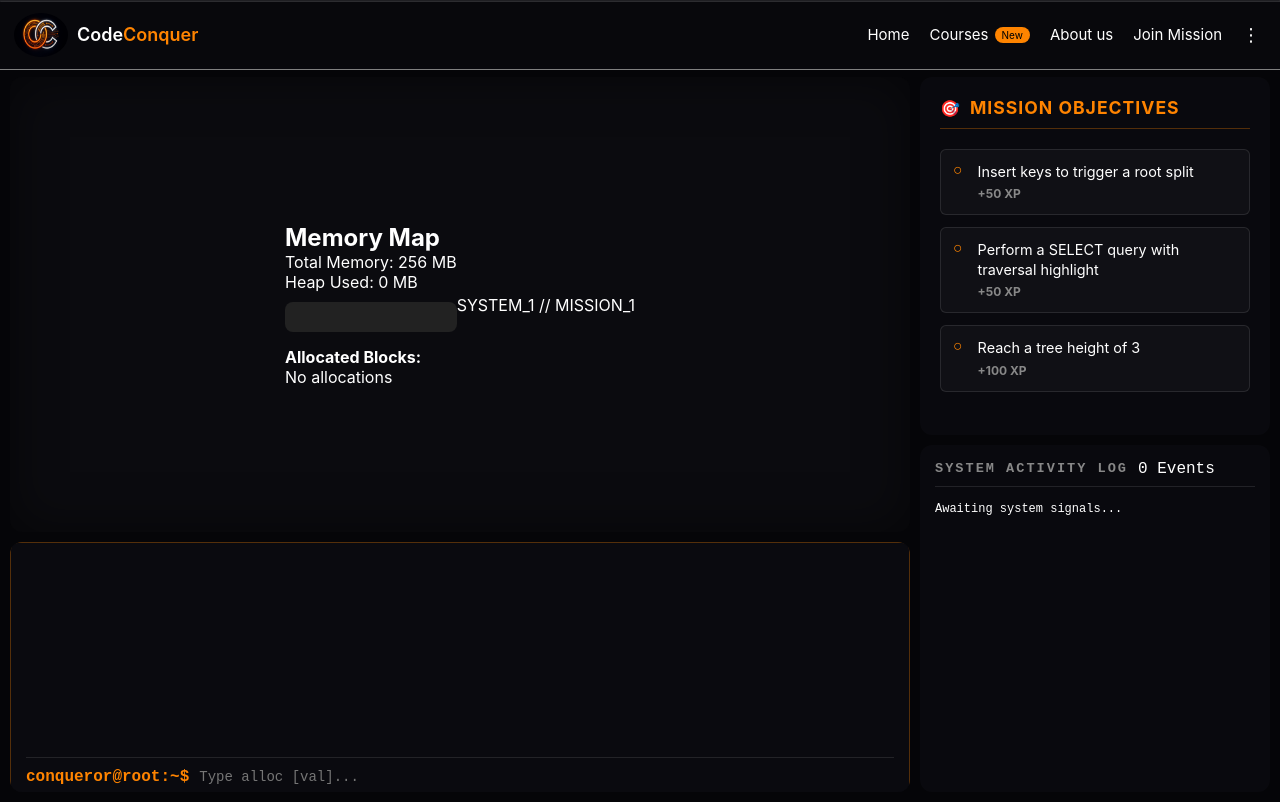
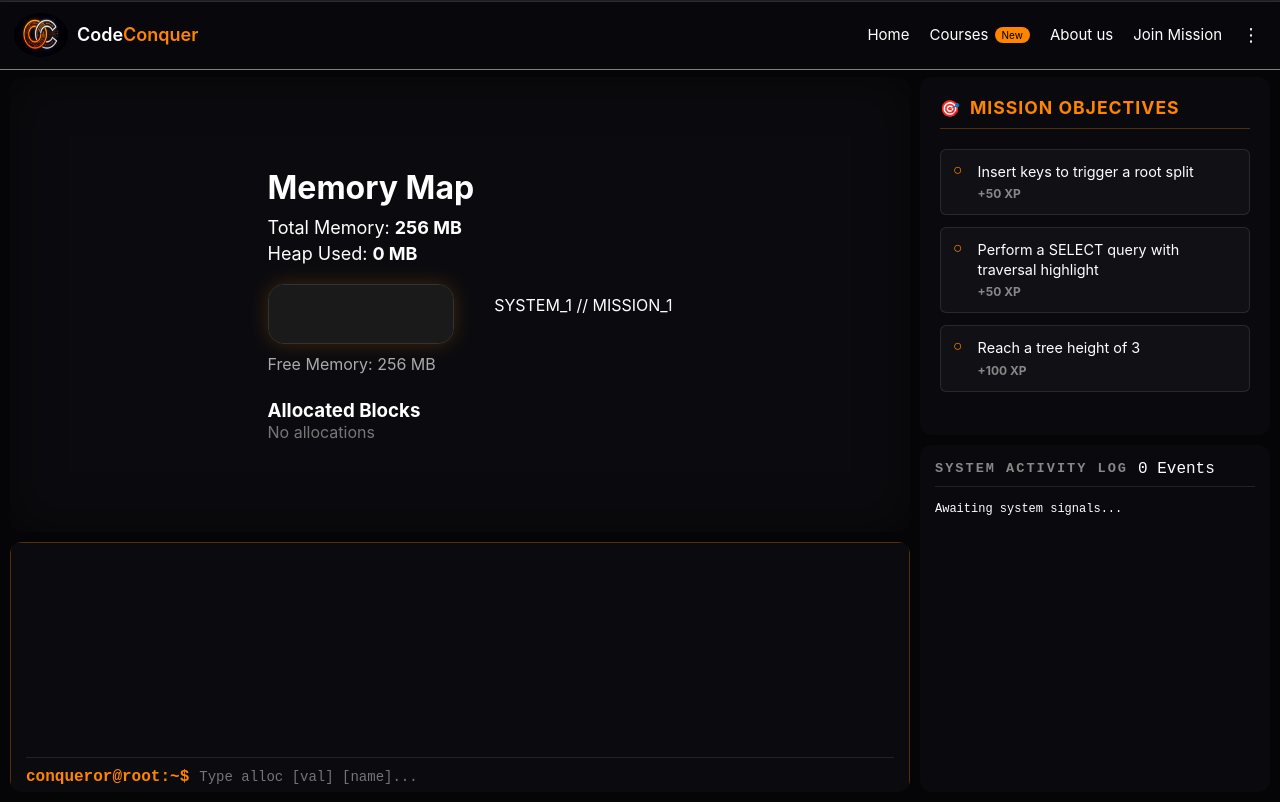
Before and after one commit to Arshh-W/concept-mastery-engine, a React app in the folder frontend/: page /game/1/1 in a window 1280 px wide. Built offline with nearby package versions, Linux system fonts and the light colour scheme; the HTML template or start-up script is replaced by a standard one.

Commit message:
Os UI and terminal page

```diff
--- a/frontend/src/components/Memorymap.jsx
+++ b/frontend/src/components/Memorymap.jsx
@@ -1,43 +1,113 @@
 import React from "react";
 import useGameStore from "../store/useGameStore";
+
+const generateColor = (index) => {
+  const colors = [
+    "#ff6b6b",
+    "#feca57",
+    "#48dbfb",
+    "#1dd1a1",
+    "#5f27cd",
+    "#ff9ff3",
+    "#00d2d3"
+  ];
+  return colors[index % colors.length];
+};
 
 const MemoryMap = () => {
   const { memory } = useGameStore();
 
   const usagePercent = (memory.heapUsed / memory.total) * 100;
+  const freeMemory = memory.total - memory.heapUsed;
 
   return (
-    <div>
-      <h2>Memory Map</h2>
+    <div style={{ padding: "20px" }}>
+      <h1 style={{ marginBottom: "10px" }}>Memory Map</h1>
 
-      <p>Total Memory: {memory.total} MB</p>
-      <p>Heap Used: {memory.heapUsed} MB</p>
-
-
-      <div style={{
-        width: "100%",
-        height: "30px",
-        background: "#222",
-        borderRadius: "8px",
-        overflow: "hidden",
-        marginTop: "10px"
-      }}>
-        <div style={{
-          width: `${usagePercent}%`,
-          height: "100%",
-          background: "linear-gradient(90deg, orange, red)",
-          transition: "width 0.4s ease"
-        }} />
+      <div style={{ fontSize: "18px", marginBottom: "5px" }}>
+        Total Memory: <strong>{memory.total} MB</strong>
       </div>
 
+      <div style={{ fontSize: "18px", marginBottom: "20px" }}>
+        Heap Used: <strong>{memory.heapUsed} MB</strong>
+      </div>
 
-      <div style={{ marginTop: "15px" }}>
-        <h4>Allocated Blocks:</h4>
-        {memory.blocks.length === 0 && <p>No allocations</p>}
+      <div
+        style={{
+          width: "90%",
+          height: "60px",
+          background: "#111",
+          borderRadius: "16px",
+          overflow: "hidden",
+          display: "flex",
+          border: "1px solid #333",
+          boxShadow: "0 0 20px rgba(255,140,0,0.2)"
+        }}
+      >
+        {memory.blocks.map((block, index) => (
+          <div
+            key={block.id}
+            style={{
+              width: `${(block.size / memory.total) * 100}%`,
+              background: generateColor(index),
+              display: "flex",
+              alignItems: "center",
+              justifyContent: "center",
+              fontWeight: "bold",
+              color: "#000",
+              transition: "all 0.3s ease"
+            }}
+          >
+            {block.name}
+          </div>
+        ))}
 
-        {memory.blocks.map(block => (
-          <div key={block.id}>
-            Block: {block.size} MB
+        {usagePercent < 100 && (
+          <div
+            style={{
+              width: `${100 - usagePercent}%`,
+              background: "#1a1a1a"
+            }}
+          />
+        )}
+      </div>
+
+      <div style={{ marginTop: "10px", color: "#aaa" }}>
+        Free Memory: {freeMemory} MB
+      </div>
+
+      <div style={{ marginTop: "25px" }}>
+        <h3>Allocated Blocks</h3>
+
+        {memory.blocks.length === 0 && (
+          <p style={{ color: "#777" }}>No allocations</p>
+        )}
+
+        {memory.blocks.map((block, index) => (
+          <div
+            key={block.id}
+            style={{
+              padding: "10px 15px",
+              marginTop: "10px",
+              borderRadius: "10px",
+              background: "#1a1a1a",
+              display: "flex",
+              justifyContent: "space-between",
+              alignItems: "center"
+            }}
+          >
+            <span>
+              <strong>{block.name}</strong> — {block.size} MB
+            </span>
+
+            <div
+              style={{
+                width: "12px",
+                height: "12px",
+                borderRadius: "4px",
+                background: generateColor(index)
+              }}
+            />
           </div>
         ))}
       </div>
--- a/frontend/src/components/Terminal.jsx
+++ b/frontend/src/components/Terminal.jsx
@@ -48,7 +48,9 @@ const Terminal = () => {
         const trimmedInput = input.trim();
         if (!trimmedInput) return;
 
-        const [action, value] = trimmedInput.split(' ');
+        const parts = trimmedInput.split(' ');
+        const action = parts[0];
+        const value = parts[1];
         const cmd = action.toUpperCase();
 
         // 1. Handle CLEAR
@@ -67,7 +69,6 @@ const Terminal = () => {
                     logEvent(`Index update: Key ${value} inserted.`, "success");
                     addCommand(trimmedInput, `SUCCESS: Key ${value} added to B-Tree.`);
 
-                    // GET LATEST TREE STATE TO CHECK GOAL
                     const latestTree = useGameStore.getState().bTreeData;
                     if (latestTree.children && latestTree.children.length > 0) {
                         completeGoal(1);
@@ -77,32 +78,73 @@ const Terminal = () => {
                 }
             }
             else if (cmd === 'SELECT') {
-                if (value) {
+                if (!isNaN(value)) {
                     logEvent(`Searching for Key: ${value}...`, "info");
                     await searchKey(value);
                     addCommand(trimmedInput, `Search completed for Key ${value}.`);
                 } else {
-                    addCommand(trimmedInput, "ERROR: SELECT requires a search key.");
+                    addCommand(trimmedInput, "ERROR: SELECT requires a numeric key.");
                 }
-            } else {
+            }
+            else {
                 addCommand(trimmedInput, `Unknown DBMS command: ${cmd}`);
             }
         }
 
-        // 3. Handle OS
+        // 3. Handle OS (LOCAL SIMULATION)
         else if (domain === 'os') {
-            try {
-                const response = await sendQuery(trimmedInput);
-                if (response.status === "success") {
-                    if (response.memory) setMemoryFromBackend(response.memory);
-                    logEvent(response.message, "success");
-                    addCommand(trimmedInput, response.message);
+            const store = useGameStore.getState();
+            const currentMemory = store.memory;
+
+            if (cmd === 'ALLOC') {
+                if (!isNaN(value)) {
+                    const size = parseInt(value);
+
+                    if (currentMemory.heapUsed + size <= currentMemory.total) {
+                        const newBlock = {
+                            id: Date.now(),
+                            size,
+                            name: parts[2] || `P${currentMemory.blocks.length + 1}`
+                        };
+
+                        const updatedMemory = {
+                            ...currentMemory,
+                            heapUsed: currentMemory.heapUsed + size,
+                            blocks: [...currentMemory.blocks, newBlock]
+                        };
+
+                        setMemoryFromBackend(updatedMemory);
+                        logEvent(`Allocated ${size}MB successfully.`, "success");
+                        addCommand(trimmedInput, `Allocated ${size}MB successfully.`);
+                    } else {
+                        addCommand(trimmedInput, "ERROR: Not enough memory.");
+                    }
                 } else {
-                    logEvent(response.message, "error");
-                    addCommand(trimmedInput, response.message);
+                    addCommand(trimmedInput, "ERROR: alloc requires a numeric value.");
                 }
-            } catch (err) {
-                addCommand(trimmedInput, "CRITICAL: Backend connection failed.");
+            }
+
+            else if (cmd === 'FREE') {
+                const blockName = value;
+                const block = currentMemory.blocks.find(b => b.name === blockName);
+
+                if (block) {
+                    const updatedMemory = {
+                        ...currentMemory,
+                        heapUsed: currentMemory.heapUsed - block.size,
+                        blocks: currentMemory.blocks.filter(b => b.name !== blockName)
+                    };
+
+                    setMemoryFromBackend(updatedMemory);
+                    logEvent(`Freed memory block ${blockName}.`, "info");
+                    addCommand(trimmedInput, `Freed memory block ${blockName}.`);
+                } else {
+                    addCommand(trimmedInput, "ERROR: Block not found.");
+                }
+            }
+
+            else {
+                addCommand(trimmedInput, `Unknown OS command: ${cmd}`);
             }
         }
 
@@ -122,6 +164,7 @@ const Terminal = () => {
                 ))}
                 <div ref={terminalEndRef} />
             </div>
+
             <div className="input-line">
                 <span className="prompt">conqueror@root:~$</span>
                 <input
@@ -130,7 +173,7 @@ const Terminal = () => {
                     value={input}
                     onChange={(e) => setInput(e.target.value)}
                     onKeyDown={handleKeyDown}
-                    placeholder={`Type ${domain === 'dbms' ? 'INSERT [val]' : 'alloc [val]'}...`}
+                    placeholder={`Type ${domain === 'dbms' ? 'INSERT [val]' : 'alloc [val] [name]'}...`}
                 />
             </div>
         </div>
--- a/frontend/src/pages/os.css
+++ b/frontend/src/pages/os.css
@@ -232,6 +232,10 @@
   border-radius: 8px;
 }
 
+.topic-row span{
+  padding-left: 12px;
+}
+
 .complete-btn {
   background: #1e293b;
   border: 1px solid #334155;
--- a/frontend/src/services/api.js
+++ b/frontend/src/services/api.js
@@ -4,7 +4,8 @@ const API_BASE_URL = 'http://localhost:8000/api';
 
 const apiClient = axios.create({
   baseURL: API_BASE_URL,
-  headers: { 'Content-Type': 'application/json' }
+  headers: { 'Content-Type': 'application/json' },
+  timeout: 10000
 });
 
 // --- THE INTERCEPTOR ---
@@ -18,6 +19,21 @@ apiClient.interceptors.request.use((config) => {
 }, (error) => {
   return Promise.reject(error);
 });
+
+// Optional response safety
+apiClient.interceptors.response.use(
+  (response) => response,
+  (error) => {
+    if (error.response) {
+      console.error("API Error:", error.response.data);
+    } else if (error.request) {
+      console.error("No response from backend.");
+    } else {
+      console.error("Request setup error:", error.message);
+    }
+    return Promise.reject(error);
+  }
+);
 
 export const gameApi = {
   // --- AUTH ENTRIES ---
@@ -54,3 +70,5 @@ export const gameApi = {
   getNextRecommendation: () =>
     apiClient.get('/game/user/next'),
 };
+
+export default apiClient;
```
Also changed, not shown: frontend/src/store/useGameStore.js (+28 -14 lines).
